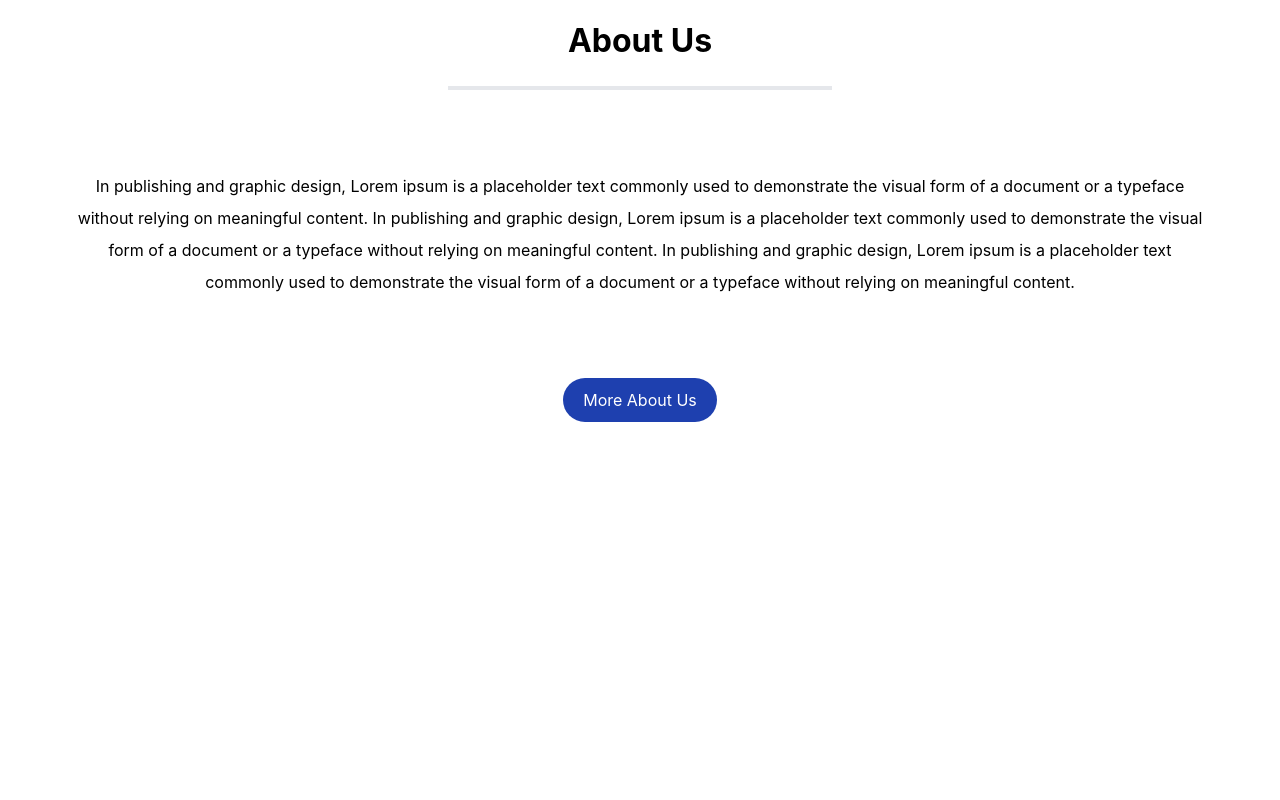
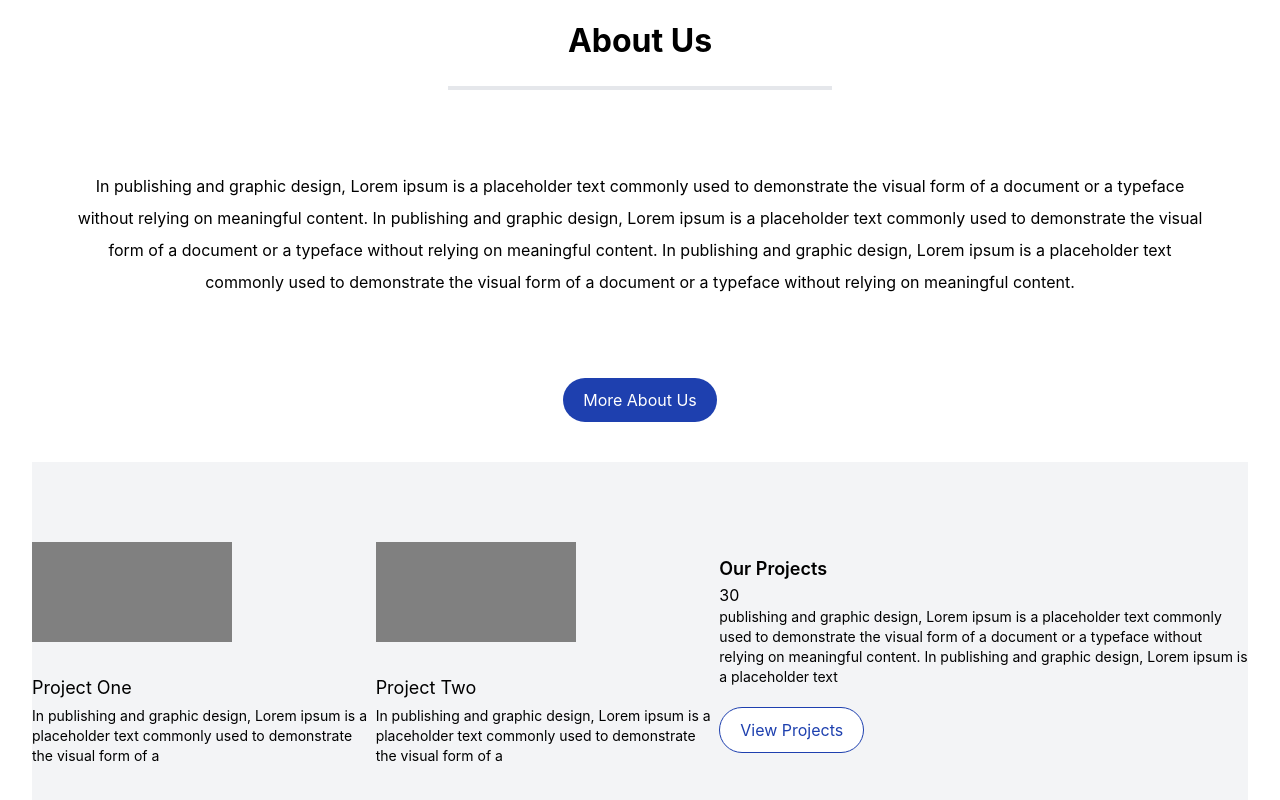
Before and after one commit to A4OnE/sirg, a Next.js app: page / in a window 1280 px wide. Shown: the part 689-1489 px from the top of the page. Before the commit the page ends 1287 px from the top, so only its background shows below. Built offline with nearby package versions, Linux system fonts and the light colour scheme.

Commit message:
topic:ourprojects

```diff
--- a/components/Cards/ProjectsHomeCard.jsx
+++ b/components/Cards/ProjectsHomeCard.jsx
@@ -1,25 +1,103 @@
-import React from "react";
-
-function ProjectsHomeCard() {
-  const data = [
+import React, { Component } from "react";
+import BackgroundImage from "../../images/aboutbg.png";
+export class ProjectsHomeCard extends Component {
+  constructor(props) {
+    super(props);
+    this.state = {
+      data: [
         {
-      image: "",
-      title: "Title one",
-      description: "dlskjflasjfsjfasjf",
+          image: BackgroundImage,
+          title: "project one",
+          description:
+            "In publishing and graphic design, Lorem ipsum is a placeholder text commonly used to demonstrate the visual form of a ",
         },
         {
-      image: "",
-      title: "Title one",
-      description: "dlskjflasjfsjfasjf",
+          image: BackgroundImage,
+          title: "project two",
+          description:
+            "In publishing and graphic design, Lorem ipsum is a placeholder text commonly used to demonstrate the visual form of a ",
         },
-  ];
+      ],
+      ourProjects: {
+        head: [{ title: "our projects", progress: 30 }],
+        body: [
+          {
+            description:
+              " publishing and graphic design, Lorem ipsum is a placeholder text commonly used to demonstrate the visual form of a document or a typeface without relying on meaningful content. In publishing and graphic design, Lorem ipsum is a placeholder text",
+          },
+        ],
+      },
+    };
+  }
+  render() {
     return (
-    <div>
-      {data.map((item) => (
-        <img src={item.image} alt="" />
-      ))}
+      <div className="h-96   flex flex-row  bg-gray-100  mt-10  ">
+        <div className="  flex flex-row    justify-center items-center">
+          {this.state.data.map((val, i) => {
+            return (
+              <div
+                key={i}
+                className="h-fit  w-fit  flex flex-col items-start 	"
+              >
+                <div
+                  src={val.image}
+                  alt="images"
+                  style={{
+                    background: "grey",
+                    backgroundImage: `url(${BackgroundImage})`,
+                    backgroundPosition: "cover",
+                    backgroundSize: "100% 100%",
+                    backgroundRepeat: "no-repeat",
+                    height: "100px",
+                    width: "200px",
+                  }}
+
+                  // bg-gradient-to-t bg-cover bg-no-repeat bg-center
+                />
+                <div className="h-fit mt-8 text-lg	capitalize  ">
+                  {" "}
+                  {val.title}
+                </div>
+                <div className="h-fit mt-1 w-fit text-left   text-sm">
+                  {" "}
+                  {val.description}
+                </div>
+              </div>
+            );
+          })}
+        </div>
+        <div className=" flex flex-col  w-fit  justify-center items-center">
+          <div className="h-fit  w-fit items-start ">
+            {this.state.ourProjects.head.map((val, i) => {
+              return (
+                <div
+                  key={i}
+                  className="h-fit  w-fit   flex flex-col items-start 	"
+                >
+                  <div className="  text-lg	capitalize font-semibold">
+                    {val.title}
+                  </div>
+                  {val.progress}
+                </div>
+              );
+            })}
+            <div className="w-fit ">
+              {this.state.ourProjects.body.map((val, i) => {
+                return (
+                  <div className="  w-fit text-left  text-sm">
+                    {" "}
+                    {val.description}
+                  </div>
+                );
+              })}
+            </div>
+            <button className="bg-white   text-blue-800  capitalize  mt-5 btn-outline-primary
+            flex items-start  rounded-3xl ">view projects</button>
+          </div>
+        </div>
       </div>
     );
   }
+}
 
 export default ProjectsHomeCard;
--- a/pages/index.jsx
+++ b/pages/index.jsx
@@ -45,6 +45,7 @@ export default function Home() {
                 More About Us
               </button>
             </Link>
+            <ProjectsHomeCard/>
           </div>
         </div>
         {/* about us section ends  */}
```
Also changed, not shown: 1 other file (tests, documents, lock files or other folders). Lines whose indentation alone changed are shown as unchanged.
